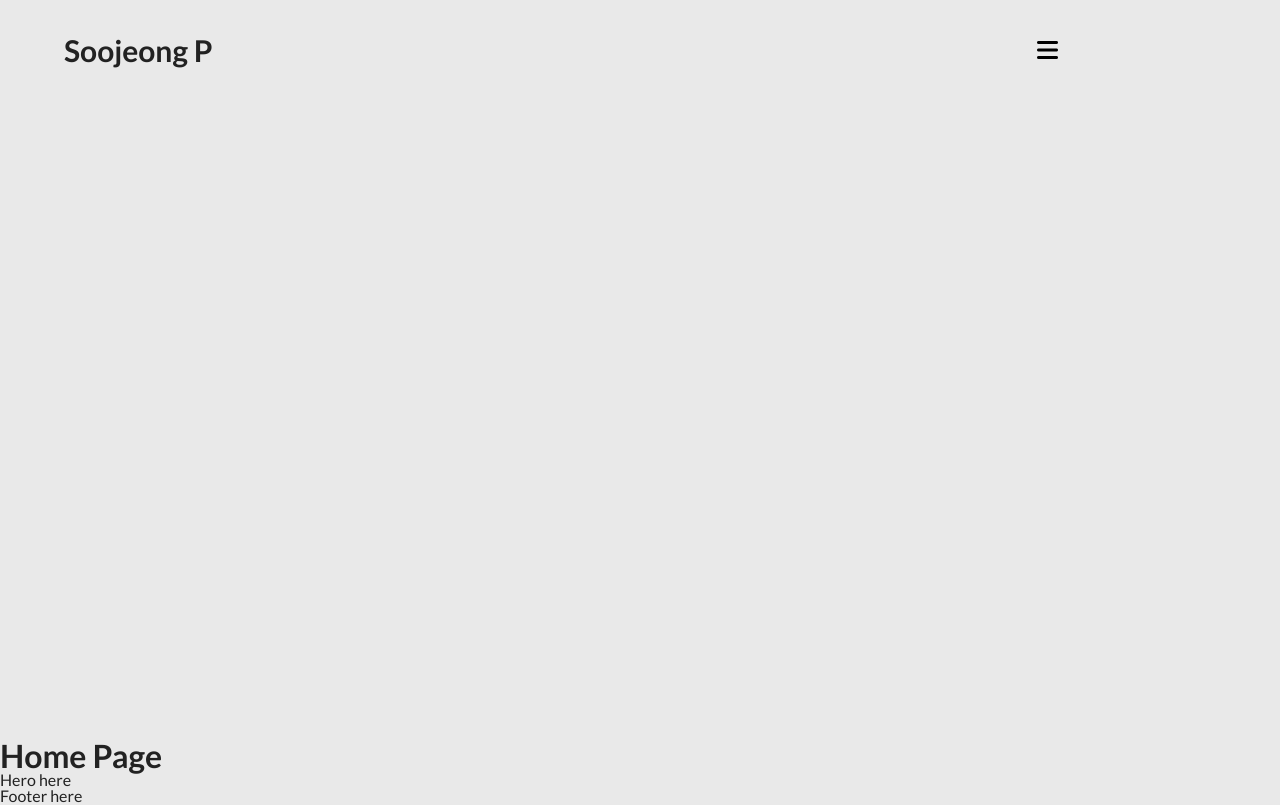
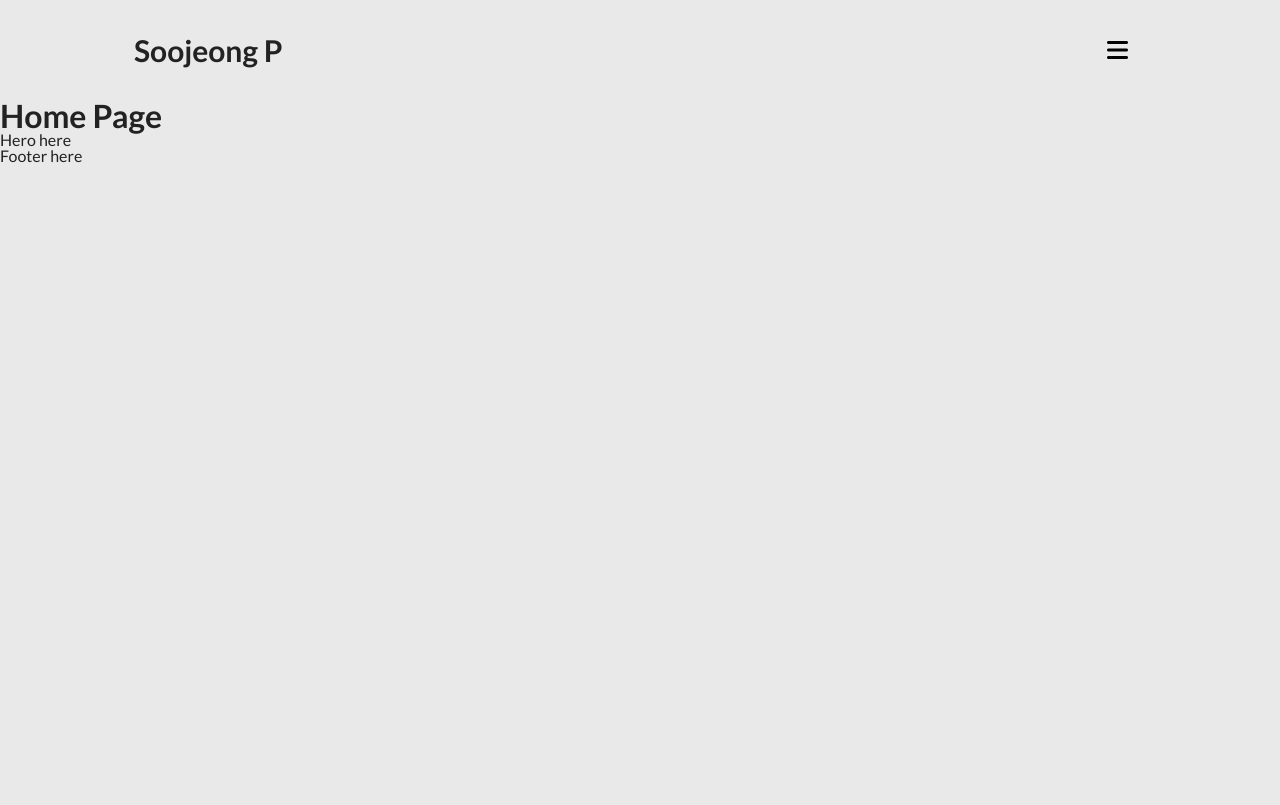
Before and after one commit to soojeong-park-ca/soojeong-park-portfolio, a React (Vite) app: page / in a window 1280 px wide. Built offline with nearby package versions, Linux system fonts and the light colour scheme.

Commit message:
remove unnecessary comments

```diff
--- a/src/components/Header.jsx
+++ b/src/components/Header.jsx
@@ -1,12 +1,9 @@
-// ❗️ Move this state management to Redux later
 import { useState } from "react";
 
 import Navbar from "./Navbar";
 import Nav from "./Nav";
 
 export default function Header() {
-  // ❗️ Move this state management to Redux later
-  ///////////////////----NAV----///////////////////
   const [navOpen, setNavOpen] = useState(false);
 
   // Nav toggle
@@ -28,7 +25,6 @@ export default function Header() {
     )
       setNavOpen(false);
   };
-  ///////////////////----NAV----///////////////////
 
   return (
     <header className="header">
--- a/src/components/Navbar.jsx
+++ b/src/components/Navbar.jsx
@@ -11,9 +11,9 @@ export default function Navbar({ navOpen, onNavBtnClick }) {
         <div className="btn--menu-container">
           <button className="btn--menu" onClick={onNavBtnClick}>
             {!navOpen ? (
-              <i class="fa-solid fa-bars"></i>
+              <i className="fa-solid fa-bars"></i>
             ) : (
-              <i class="fa-solid fa-xmark"></i>
+              <i className="fa-solid fa-xmark"></i>
             )}
           </button>
         </div>
--- a/src/css/style.css
+++ b/src/css/style.css
@@ -38,9 +38,11 @@ li {
   width: 100%;
   max-width: 71.25rem;
   padding-inline: 5%;
+  margin: 0 auto;
 }
 
 .header {
+  width: 100%;
   position: sticky;
   top: 0;
 }
@@ -102,10 +104,6 @@ li {
   font-weight: 700;
   text-decoration: underline;
   text-underline-offset: 3px;
-}
-
-main {
-  margin-top: 40rem;
 }
 
 .navbar {
--- a/src/sass/base/_utilities.scss
+++ b/src/sass/base/_utilities.scss
@@ -2,4 +2,5 @@
   width: 100%;
   max-width: 71.25rem; // 1140px
   padding-inline: 5%;
+  margin: 0 auto;
 }
--- a/src/sass/components/_header.scss
+++ b/src/sass/components/_header.scss
@@ -1,4 +1,5 @@
 .header {
+  width: 100%;
   position: sticky;
   top: 0;
 }
--- a/src/sass/components/_nav.scss
+++ b/src/sass/components/_nav.scss
@@ -75,7 +75,3 @@
   text-decoration: underline;
   text-underline-offset: 3px;
 }
-
-main {
-  margin-top: 40rem;
-}
```
